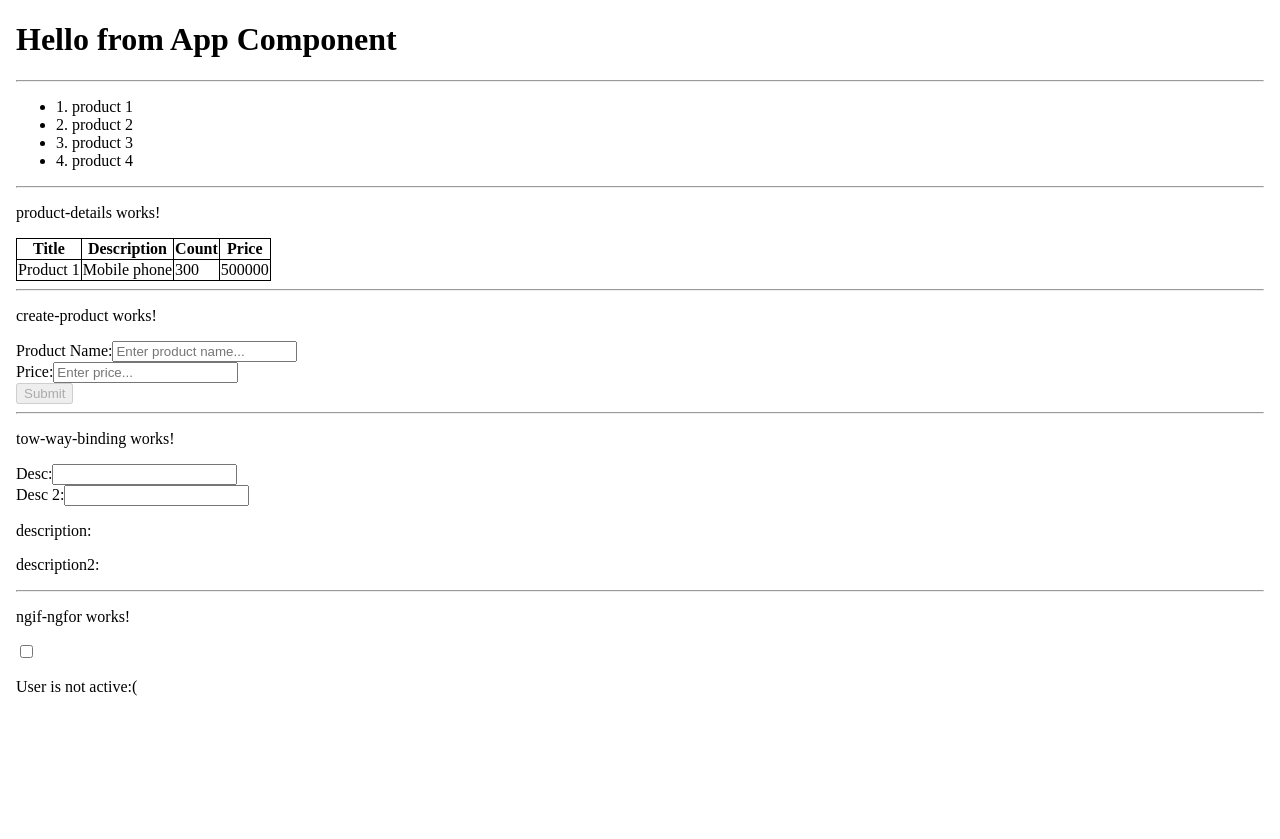
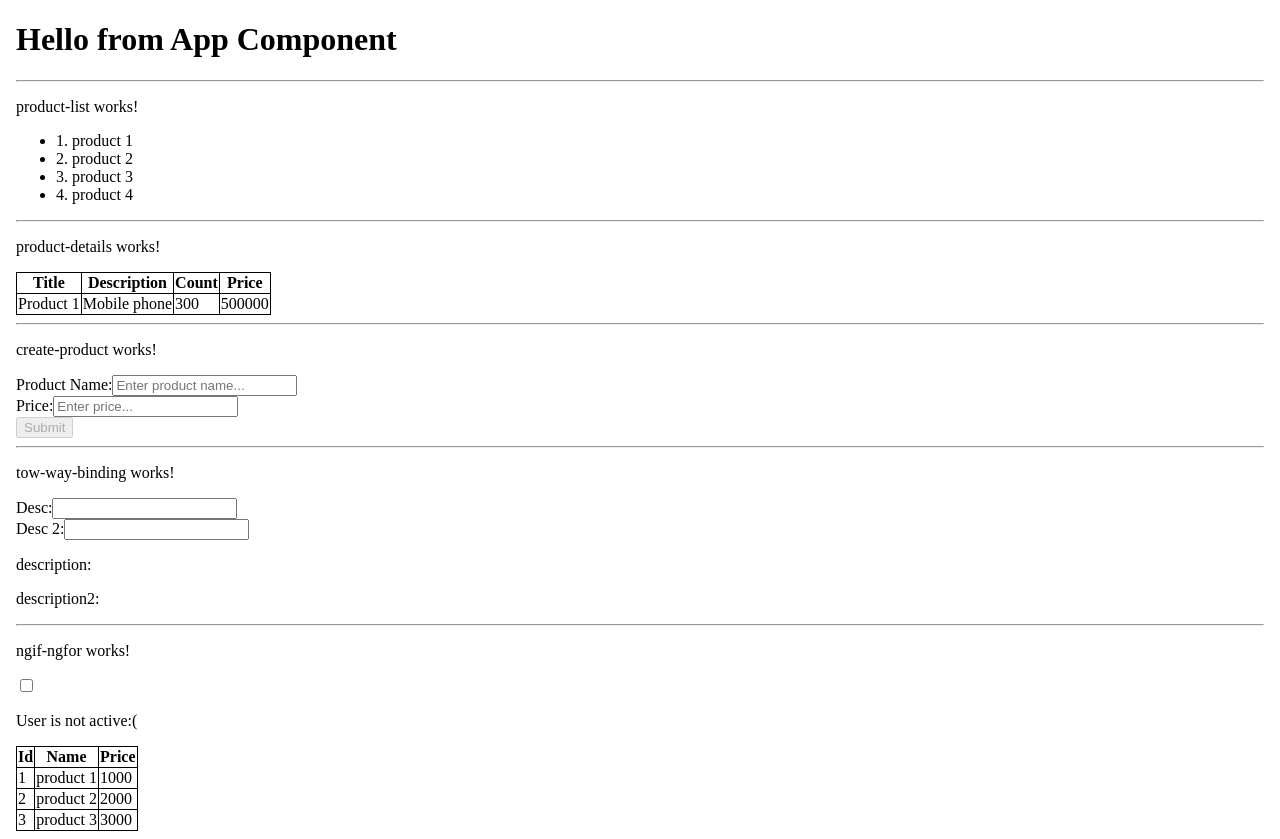
Before and after one commit to MHGalaxy/LearnAngular, an Angular app: page / in a window 1280 px wide. Before the commit the page ends 800 px from the top, so only its background shows below. Built offline with nearby package versions, Linux system fonts and the light colour scheme.

Commit message:
add ngFor syntax

```diff
--- a/src/app/Components/ngif-ngfor/ngif-ngfor.component.css
+++ b/src/app/Components/ngif-ngfor/ngif-ngfor.component.css
@@ -0,0 +1,4 @@
+table, th, td {
+  border: 1px solid;
+  border-collapse: collapse;
+}
--- a/src/app/Components/ngif-ngfor/ngif-ngfor.component.html
+++ b/src/app/Components/ngif-ngfor/ngif-ngfor.component.html
@@ -11,3 +11,20 @@
 <div id="user-is-not-active" *ngIf="!userIsActive">
   <p>User is not active:(</p>
 </div>
+
+<table>
+  <thead>
+  <tr>
+    <th>Id</th>
+    <th>Name</th>
+    <th>Price</th>
+  </tr>
+  </thead>
+  <tbody>
+  <tr *ngFor="let product of products">
+    <td>{{product.id}}</td>
+    <td>{{product.name}}</td>
+    <td>{{product.price}}</td>
+  </tr>
+  </tbody>
+</table>
--- a/src/app/Components/ngif-ngfor/ngif-ngfor.component.ts
+++ b/src/app/Components/ngif-ngfor/ngif-ngfor.component.ts
@@ -1,5 +1,5 @@
 import { Component } from '@angular/core';
-import {NgIf} from '@angular/common';
+import {NgForOf, NgIf} from '@angular/common';
 import {FormsModule} from '@angular/forms';
 
 @Component({
@@ -7,11 +7,28 @@ import {FormsModule} from '@angular/forms';
   standalone: true,
   imports: [
     NgIf,
-    FormsModule
+    FormsModule,
+    NgForOf
   ],
   templateUrl: './ngif-ngfor.component.html',
   styleUrl: './ngif-ngfor.component.css'
 })
 export class NgifNgforComponent {
   userIsActive:boolean = false;
+  products=[
+    {
+      id:1,
+      name:"product 1",
+      price:1000,
+    },
+    {
+      id:2,
+      name:"product 2",
+      price:2000,
+    },
+    {
+      id:3,
+      name:"product 3",
+      price:3000,
+    }]
 }
--- a/src/app/Components/product-list/product-list.component.html
+++ b/src/app/Components/product-list/product-list.component.html
@@ -1,3 +1,4 @@
+<p>product-list works!</p>
 
 <ul>
   <li>1. product 1</li>
```
